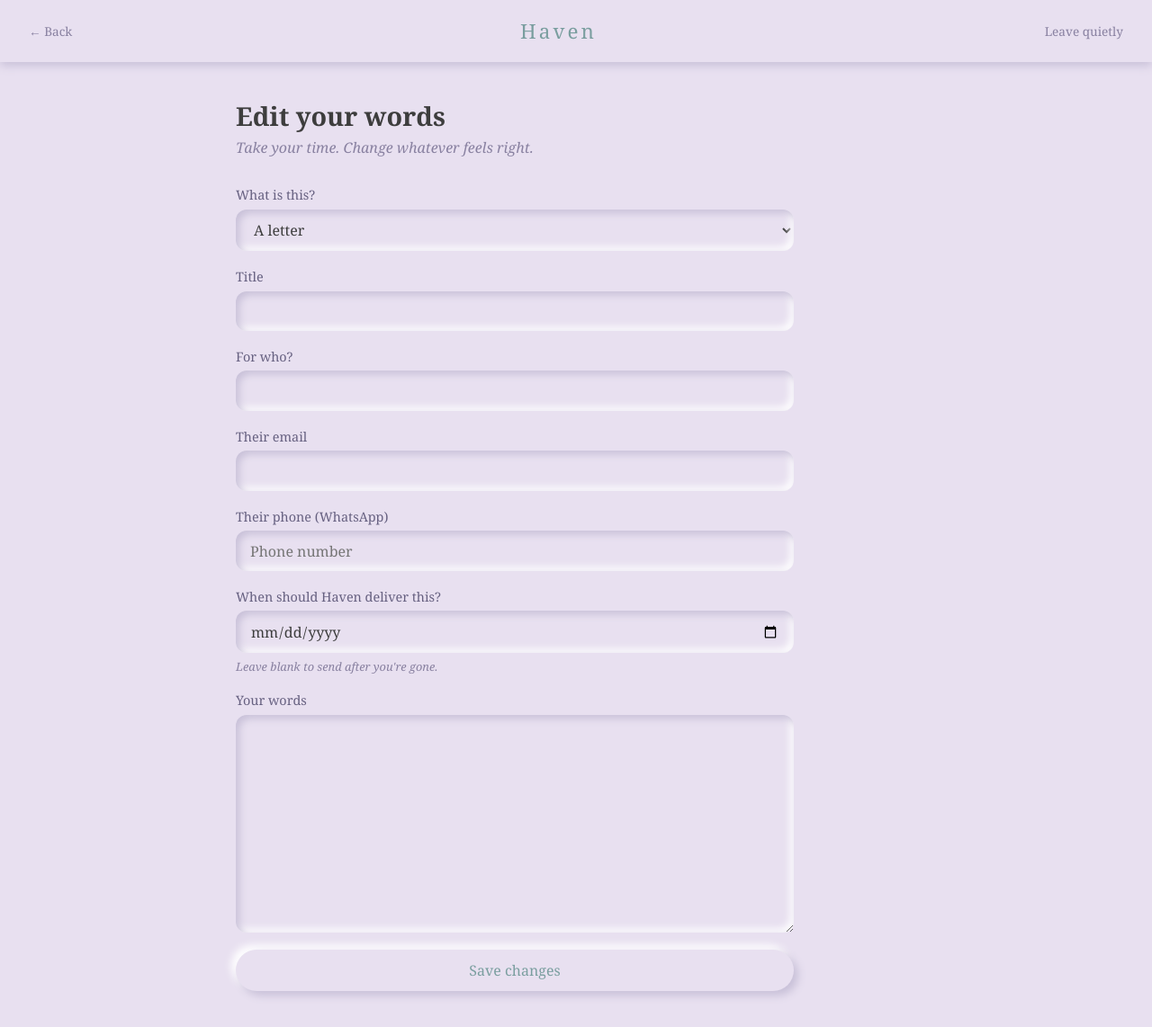
After one commit to Taha-Mohii/Haven, a Flask app: template templates/edit.html in a window 1280 px wide. The commit adds this page. Shown: the whole page at 90% size. Run offline with Flask 3, Linux system fonts and the light colour scheme; the template is opened without the code that fills it, so the values that code supplies are empty.

Commit message:
Edit legacy entries with pre-populated form

```diff
--- a/app.py
+++ b/app.py
@@ -146,6 +146,26 @@ def legacy_write():
         return redirect(url_for("legacy"))
     return render_template("write.html")
 
+@app.route("/legacy/edit/<int:entry_id>", methods=["GET" , "POST"])
+@login_required
+def legacy_edit(entry_id):
+    from database import get_legacy_entry, update_legacy
+    entry = get_legacy_entry(entry_id)
+
+    if request.method == "POST":
+        update_legacy(
+            entry_id        = entry_id,
+            type            = request.form["type"],
+            recipient_name  = request.form["recipient_name"].strip(),
+            recipient_email = request.form["recipient_email"].strip(),
+            recipient_phone = request.form["recipient_phone"].strip(),
+            title           = request.form["title"].strip(),
+            content         = request.form["content"].strip(),
+            scheduled_date  = request.form["scheduled_date"] or None
+        )
+        return redirect(url_for("legacy_view", entry_id=entry_id))
+    return render_template("edit.html", entry=entry)
+
 @app.route("/legacy/view/<int:entry_id>")
 @login_required
 def legacy_view(entry_id):
--- /dev/null
+++ b/templates/edit.html
@@ -0,0 +1,58 @@
+<!DOCTYPE html>
+<html lang="en">
+<head>
+  <meta charset="UTF-8">
+  <meta name="viewport" content="width=device-width, initial-scale=1.0">
+  <title>Haven — Edit</title>
+  <link rel="stylesheet" href="{{ url_for('static', filename='style.css') }}">
+</head>
+<body class="app-page">
+  <nav class="navbar">
+    <a href="{{ url_for('legacy_view', entry_id=entry[0]) }}" class="nav-back">← Back</a>
+    <span class="nav-brand">Haven</span>
+    <a href="{{ url_for('logout') }}" class="nav-logout">Leave quietly</a>
+  </nav>
+
+  <div class="dashboard">
+    <h2>Edit your words</h2>
+    <p class="welcome-note">Take your time. Change whatever feels right.</p>
+
+    <form method="POST" class="write-form">
+      <label>What is this?
+        <select name="type">
+          <option value="letter" {% if entry[2] == 'letter' %}selected{% endif %}>A letter</option>
+          <option value="memory" {% if entry[2] == 'memory' %}selected{% endif %}>A memory</option>
+          <option value="wish"   {% if entry[2] == 'wish' %}selected{% endif %}>A wish</option>
+        </select>
+      </label>
+
+      <label>Title
+        <input type="text" name="title" value="{{ entry[6] }}" required>
+      </label>
+
+      <label>For who?
+        <input type="text" name="recipient_name" value="{{ entry[3] }}" required>
+      </label>
+
+      <label>Their email
+        <input type="email" name="recipient_email" value="{{ entry[4] if entry[4] else '' }}">
+      </label>
+
+      <label>Their phone (WhatsApp)
+        <input type="text" name="recipient_phone" value="{{ entry[5] if entry[5] else '' }}" placeholder="Phone number">
+      </label>
+
+      <label>When should Haven deliver this?
+        <input type="date" name="scheduled_date" value="{{ entry[8] if entry[8] else '' }}">
+        <span class="field-hint">Leave blank to send after you're gone.</span>
+      </label>
+
+      <label>Your words
+        <textarea name="content" rows="10" required>{{ entry[7] }}</textarea>
+      </label>
+
+      <button type="submit" class="btn btn-primary">Save changes</button>
+    </form>
+  </div>
+</body>
+</html>
```
Also changed, not shown: database.py (+17 -0 lines), templates/view.html (+4 -3 lines).
